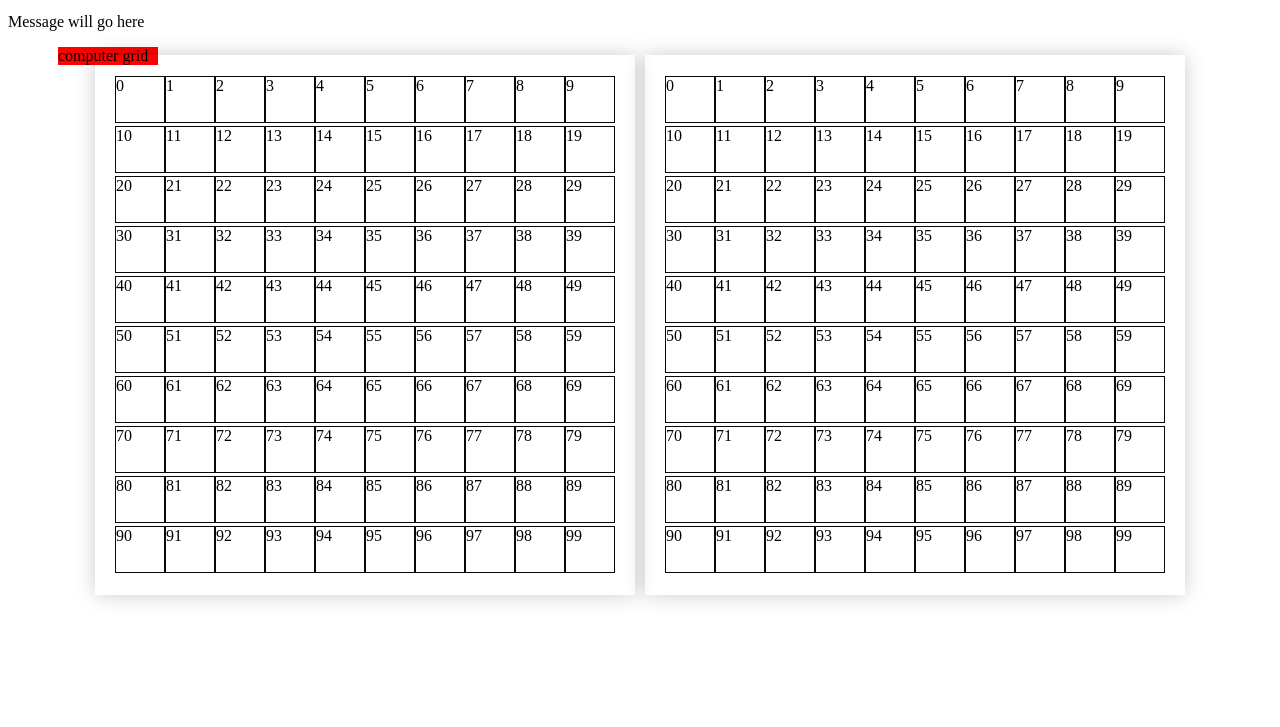
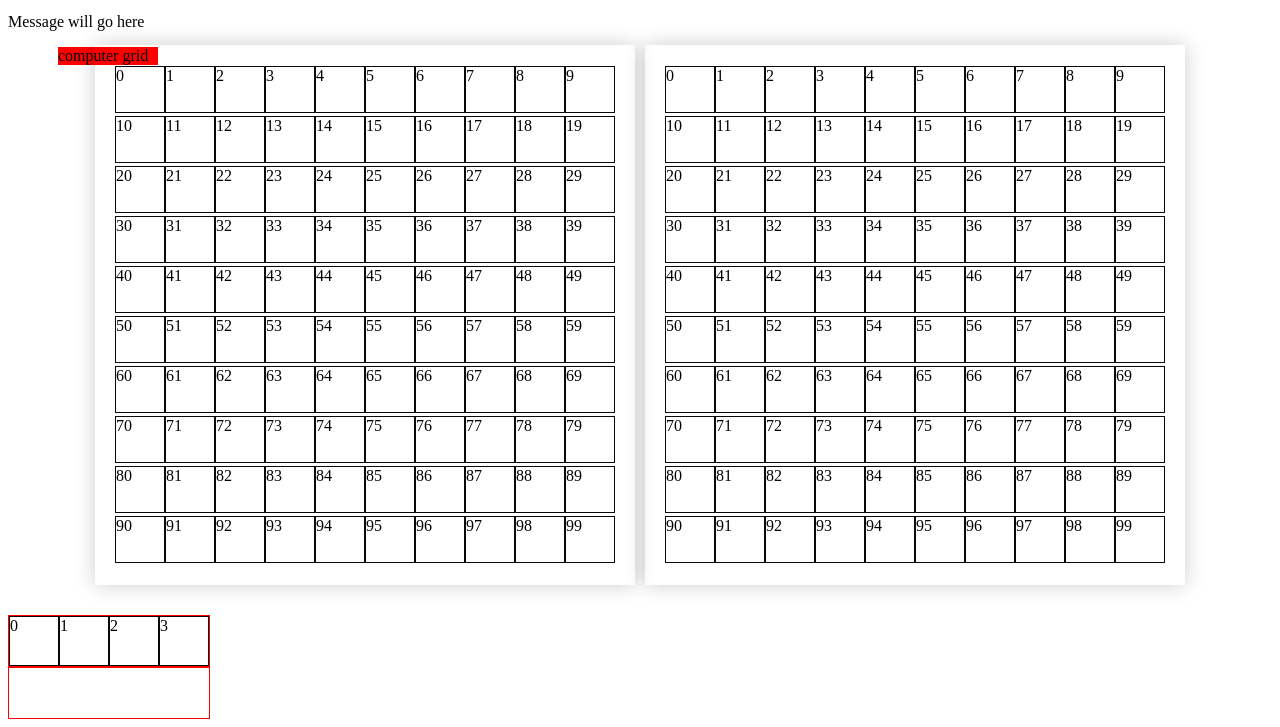
Before and after one commit to jonty-ward/sei-project-1, a plain HTML site: page index.html in a window 1280 px wide. Shown: the part 122-849 px from the top of the page. Before the commit the page ends 800 px from the top, so only its background shows below. Drawn offline with Linux system fonts and the light colour scheme.

Commit message:
created battleships- only displayes players

```diff
--- a/index.html
+++ b/index.html
@@ -26,6 +26,8 @@
       <div class="computer-grid"></div>
       <div class="player-grid"></div>
     </div>
+    <div class="battleship player-battleship"></div>
+    <div class="battleship computer-battleship"></div>
   </main>
 
 </body>
--- a/scripts/app.js
+++ b/scripts/app.js
@@ -1,6 +1,9 @@
 
 function init(){
 
+  //consts for the game
+
+  //consts for creating the grids
   const playerGrid = document.querySelector('.player-grid')
   const computerGrid = document.querySelector('.computer-grid')
   // const playerGrid = document.querySelector('.computer-grid')
@@ -10,8 +13,23 @@ function init(){
   const gridWidth = 10 // if want 15 the width is 6%
   const gridCellCount =  gridWidth * gridWidth
 
+  //consts to create the ships
+  const battleship = document.querySelector('.battleship')
+  const battleshipWidth = 4
+  // const battleshipCellCount =
+  const battleshipCells = []
 
-  function createComputerGrid(){
+
+
+
+
+
+
+
+
+
+  //creating the computers playing grid
+  function createComputerGrid(){  //could pass in a variable in the brackets
     for (let i = 0; i < gridCellCount; i++){
       const cell = document.createElement('div') //creating the divs for the grid
       cell.textContent = i //creating text withing the grid with the value of its index
@@ -22,6 +40,7 @@ function init(){
   }
 
 
+  // creating the players playing grid
   function createPlayerGrid(){ //could pass in a variable in the brackets
     for (let i = 0; i < gridCellCount; i++){
       const cell = document.createElement('div') //creating the divs for the grid
@@ -36,7 +55,22 @@ function init(){
   createPlayerGrid() //calling the function to make the player grid
   createComputerGrid() //calling the function to make the computergrid
 
-  console.log('player cells',playerGrid)
+  //creating the ships
+  function createBattleship(){
+    for (let i = 0; i < battleshipWidth; i++){
+      const cell = document.createElement('div')
+      cell.textContent = i
+
+      battleship.appendChild(cell)
+      battleshipCells.push(cell)
+    }
+  }
+  createBattleship()
+
+
+
+
+
 
 
 
--- a/styles/main.css
+++ b/styles/main.css
@@ -30,7 +30,7 @@
 /* styling the layout of both grids */
 .both-grids {
 padding: 30px;
-  height: 70vh;
+  height: 100%;
   display: flex;
   justify-content: center;
   align-items: center;
@@ -59,3 +59,17 @@ padding: 30px;
 
 
 /* Creating the ship classes */
+
+.battleship{
+  display: flex;
+  border: 1px solid red;
+  justify-content: space-between;
+  width: 200px;
+  height: 50px;
+}
+
+.battleship div{
+  border: rgb(8, 8, 8) solid 1px;
+  flex-grow: 1;
+
+}
```
